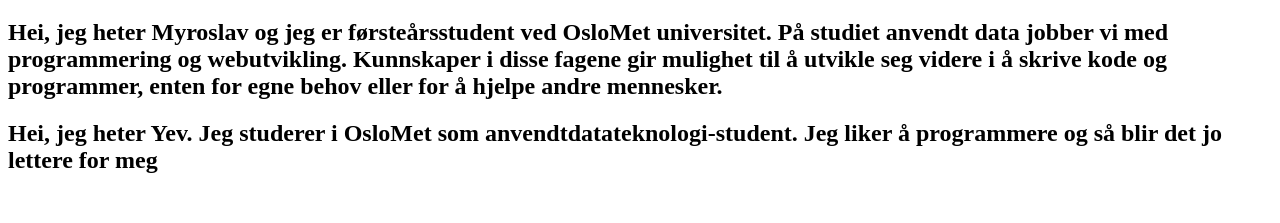
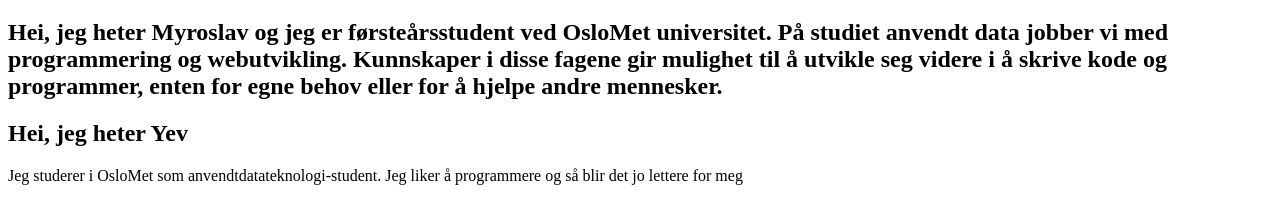
Before and after one commit to hmbande-ops/valgfri-oppgave-1-git-anbefales-fake-developers-true-group, a plain HTML site: page index.html in a window 1280 px wide. Shown: the part 61-284 px from the top of the page. Drawn offline with Linux system fonts and the light colour scheme.

Commit message:
Yevs tekst

```diff
--- a/index.html
+++ b/index.html
@@ -8,6 +8,7 @@
 <body>
 <h1>Om oss</h1>
 <h2>Hei, jeg heter Myroslav og jeg er førsteårsstudent ved OsloMet universitet. På studiet anvendt data jobber vi med programmering og webutvikling. Kunnskaper i disse fagene gir mulighet til å utvikle seg videre i å skrive kode og programmer, enten for egne behov eller for å hjelpe andre mennesker.</h2>
-<h2>Hei, jeg heter Yev. Jeg studerer i OsloMet som anvendtdatateknologi-student. Jeg liker å programmere og så blir det jo lettere for meg</h2>
+<h2>Hei, jeg heter Yev</h2>
+<p1>Jeg studerer i OsloMet som anvendtdatateknologi-student. Jeg liker å programmere og så blir det jo lettere for meg</p1>
 </body>
 </html>
```
